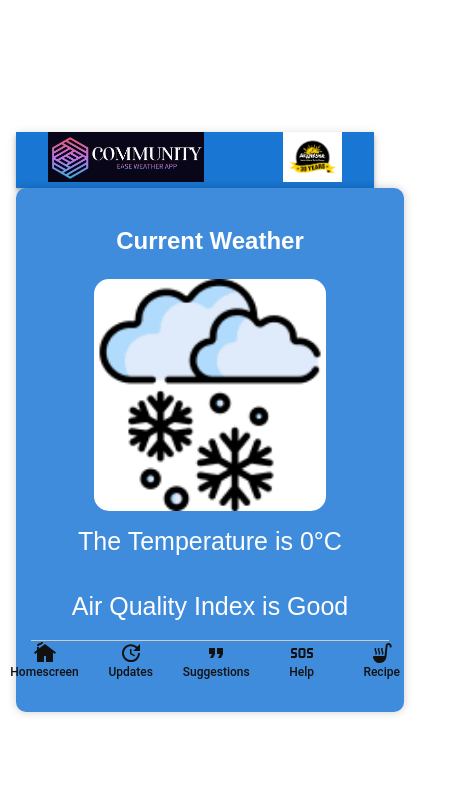
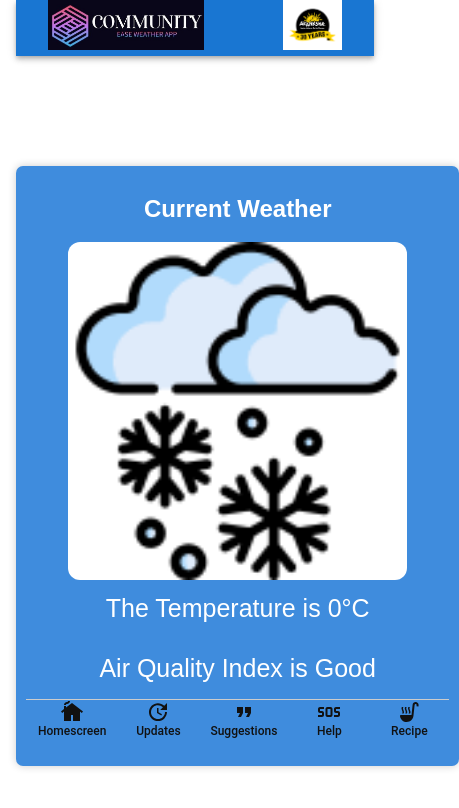
Before and after one commit to abhinavdalal/weather-ease-app, a React (Vite) app: page /Home in a window 390 px wide. Shown: the top 808 px of the page, 459 px wide, since content can reach past the window. Built offline with nearby package versions, Linux system fonts and the light colour scheme; no server answers.

Commit message:
I have made some additional chnages to make it more responsive

```diff
--- a/src/pages/Helpline/Helpline.jsx
+++ b/src/pages/Helpline/Helpline.jsx
@@ -16,21 +16,21 @@ const Helpline = () => {
           Emergency Helpline Numbers
         </Typography>
         <List sx={{ textAlign: 'center' }}>
-          <ListItem>In case of Fire: 911</ListItem>
-          <ListItem>In case of you need Police: 911</ListItem>
-          <ListItem>If you need Ambulance: 911</ListItem>
-          <ListItem>In case of a disaster: 1916</ListItem>
-          <ListItem>24×7 Helpline no. : 108</ListItem>
-          <ListItem>For Ambulance : 102</ListItem>
-          <ListItem>For Child Helpline : 1098</ListItem>
-          <ListItem>In case you need Police: 100</ListItem>
-          <ListItem>If you are stuck in Traffic: 1073</ListItem>
-          <ListItem>In case of an accident: 108</ListItem>
-          <ListItem>In case of emergency: 112</ListItem>
-          <ListItem>In case of a fire: 101</ListItem>
-          <ListItem>Fumigation Helpline number: 02223011958</ListItem>
-          <ListItem>to track your location: 1090</ListItem>
-          <ListItem>Emergency operation centre [Mumbai]: 1916, 02222694725</ListItem>
+          <ListItem sx={{ fontSize: '1.2rem', textAlign: 'center' }}>In case of Fire: 911</ListItem>
+          <ListItem sx={{ fontSize: '1.2rem', textAlign: 'center' }}>In case of you need Police: 911</ListItem>
+          <ListItem sx={{ fontSize: '1.2rem', textAlign: 'center' }}>If you need Ambulance: 911</ListItem>
+          <ListItem sx={{ fontSize: '1.2rem', textAlign: 'center' }}>In case of a disaster: 1916</ListItem>
+          <ListItem sx={{ fontSize: '1.2rem', textAlign: 'center' }}>24×7 Helpline no. : 108</ListItem>
+          <ListItem sx={{ fontSize: '1.2rem', textAlign: 'center' }}>For Ambulance : 102</ListItem>
+          <ListItem sx={{ fontSize: '1.2rem', textAlign: 'center' }}>For Child Helpline : 1098</ListItem>
+          <ListItem sx={{ fontSize: '1.2rem', textAlign: 'center' }}>In case you need Police: 100</ListItem>
+          <ListItem sx={{ fontSize: '1.2rem', textAlign: 'center' }}>If you are stuck in Traffic: 1073</ListItem>
+          <ListItem sx={{ fontSize: '1.2rem', textAlign: 'center' }}>In case of an accident: 108</ListItem>
+          <ListItem sx={{ fontSize: '1.2rem', textAlign: 'center' }}>In case of emergency: 112</ListItem>
+          <ListItem sx={{ fontSize: '1.2rem', textAlign: 'center' }}>In case of a fire: 101</ListItem>
+          <ListItem sx={{ fontSize: '1.2rem', textAlign: 'center' }}>Fumigation Helpline number: 02223011958</ListItem>
+          <ListItem sx={{ fontSize: '1.2rem', textAlign: 'center' }}>to track your location: 1090</ListItem>
+          <ListItem sx={{ fontSize: '1.2rem', textAlign: 'center' }}>Emergency operation centre [Mumbai]: 1916, 02222694725</ListItem>
         </List>
         <SimpleBottomNavigation />
       </div>
--- a/src/pages/HomeScreen/Home.css
+++ b/src/pages/HomeScreen/Home.css
@@ -1,14 +1,12 @@
 .weather-container {
   text-align: center;
   margin: 0;
-  padding: 15px;
+  padding: 10px;
   background-color: #3f8cdd;
   color: #fff;
-  border-radius: 10px;
-  box-shadow: 0 0 10px rgba(0, 0, 0, 0.2);
+  border-radius: 7px;
+  box-shadow: 0 0 8px rgba(0, 0, 0, 0.2);
   font-family: "Arial", sans-serif;
-  height: 100%;
-  width: 100%;
   display: flex;
   flex-direction: column;
   justify-content: space-between;
@@ -18,20 +16,20 @@
 .header {
   font-size: 24px;
   font-weight: bold;
-  margin: 20px 0;
+  margin: 15px 0;
 }
 
 .weather-image {
-  max-width: 65%;
-  border-radius: 15px;
+  max-width: 80%;
+  border-radius: 12px;
   width: 100%;
   margin: 0 auto;
 }
 
 .temperature {
   font-size: 25px;
-  margin-top: 12px;
-  margin-bottom: 15px;
+  margin-top: 10px;
+  margin-bottom: 12px;
 }
 
 body {
--- a/src/pages/HomeScreen/HomeScreen.jsx
+++ b/src/pages/HomeScreen/HomeScreen.jsx
@@ -1,11 +1,14 @@
 import { useEffect, useState } from "react";
-import Grid from '@mui/material/Grid';
+import Grid from "@mui/material/Grid";
 import Container from "@mui/material/Container";
+import useTheme from "@mui/system/useTheme";
 import SimpleBottomNavigation from "../../components/BottomNavigationTest";
 import ResponsiveAppBar from "../../components/OpenBar";
-import './Home.css';
+import "./Home.css";
 
 const HomeScreen = () => {
+  const theme = useTheme();
+
   const [temperature, setTemperature] = useState(0);
   const [pm25, setPm25] = useState(0);
 
@@ -47,17 +50,27 @@ const HomeScreen = () => {
   return (
     <Container>
       <ResponsiveAppBar />
-      <Grid container spacing={3} justify="center" alignItems="center">
-        <Grid item xs={12} md={6}>
+      <Grid
+        container
+        spacing={3}
+        direction="column"
+        justifyContent="center"
+        alignItems="center"
+        style={{ minHeight: "100vh" }}
+      >
+        <Grid item xs={12} md={6} lg={4}>
           <div className="weather-container">
             <div className="header">Current Weather</div>
-            <img src={getWeatherImage()} alt="Weather Image" className="weather-image" />
+            <img
+              src={getWeatherImage()}
+              alt="Weather Image"
+              className="weather-image"
+            />
             <div className="temperature">
               The Temperature is {temperature}°C
             </div>
             <div className="temperature">
-              Air Quality Index is{" "}
-              {pm25 <= 175 ? "Good" : "Bad"}
+              Air Quality Index is {pm25 <= 175 ? "Good" : "Bad"}
             </div>
             <SimpleBottomNavigation />
           </div>
```
